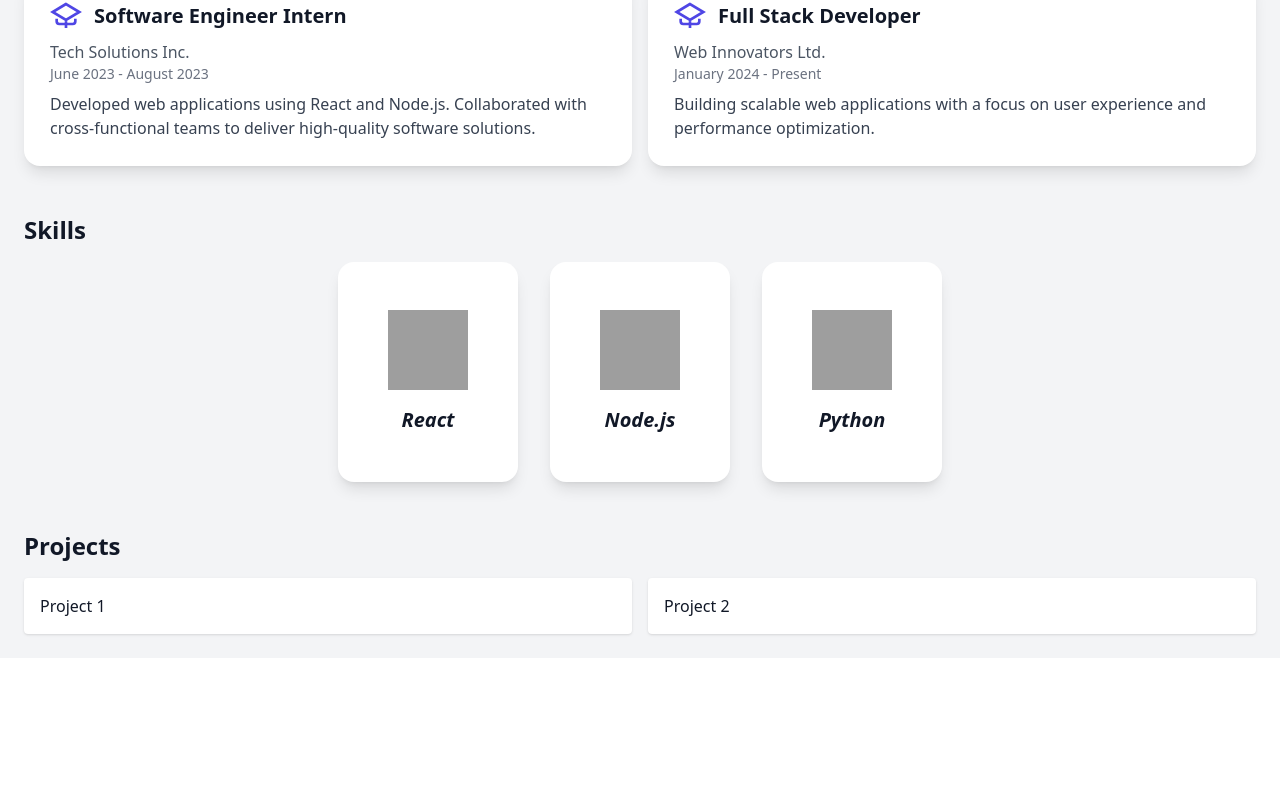
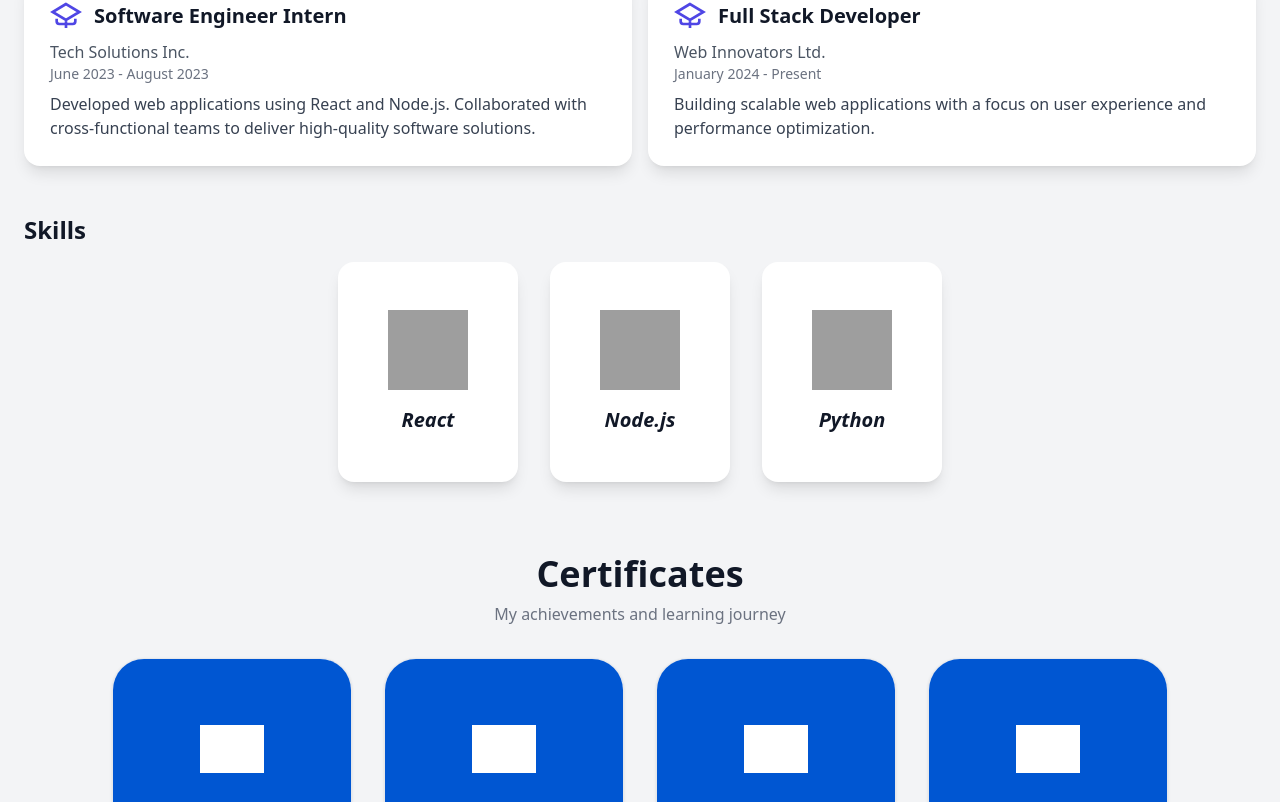
Before and after one commit to BuiNhienLoc/portfolio-site, a React (Create React App) app: page / in a window 1280 px wide. Shown: the part 1998-2800 px from the top of the page. Before the commit the page ends 2656 px from the top, so only its background shows below. Built offline with nearby package versions, Linux system fonts and the light colour scheme; grey boxes are pictures that could not be loaded.

Commit message:
Add certificates components

```diff
--- a/src/App.jsx
+++ b/src/App.jsx
@@ -5,6 +5,8 @@ import Education from "./components/Education/Education";
 import JobInput from "./components/AI/JobInput";
 import Skills from "./components/Skills/SkillGrid";
 import Experience from "./components/Experience/Experience";
+import Certificates from "./components/Certificates/Certificates";
+
 
 
 // Navigation bar component
@@ -15,6 +17,7 @@ function Navbar() {
     { label: "Education", id: "education-section" },
     { label: "Experience", id: "experience-section" },
     { label: "Skills", id: "skills-section" },
+    { label: "Certificates", id: "certificates-section" },
     { label: "Projects", id: "projects-section" },
   ];
 
@@ -74,6 +77,9 @@ export default function App() {
         <section id="skills-section">
           <Skills />
         </section>
+        <section id="certificates-section">
+          <Certificates />
+        </section>
         <section id="projects-section">
           <Projects />
         </section>
--- /dev/null
+++ b/src/components/Certificates/Certificates.jsx
@@ -0,0 +1,123 @@
+import { useState } from "react";
+
+// Example certificate data
+const certificates = [
+  {
+    title: "Introduction to Frontend Development",
+    provider: "coursera",
+    logo: "https://upload.wikimedia.org/wikipedia/commons/7/7c/Coursera_logo.svg",
+    url: "https://coursera.org/certificate/frontend-intro",
+  },
+  {
+    title: "Programming with JavaScript",
+    provider: "coursera",
+    logo: "https://upload.wikimedia.org/wikipedia/commons/7/7c/Coursera_logo.svg",
+    url: "https://coursera.org/certificate/js-programming",
+  },
+  {
+    title: "Version Control",
+    provider: "coursera",
+    logo: "https://upload.wikimedia.org/wikipedia/commons/7/7c/Coursera_logo.svg",
+    url: "https://coursera.org/certificate/version-control",
+  },
+  {
+    title: "React Basics",
+    provider: "coursera",
+    logo: "https://upload.wikimedia.org/wikipedia/commons/7/7c/Coursera_logo.svg",
+    url: "https://coursera.org/certificate/react-basics",
+  },
+  {
+    title: "Introduction to Cybersecurity",
+    provider: "coursera",
+    logo: "https://upload.wikimedia.org/wikipedia/commons/7/7c/Coursera_logo.svg",
+    url: "https://coursera.org/certificate/cybersecurity-intro",
+  },
+  {
+    title: "AI for Everyone",
+    provider: "coursera",
+    logo: "https://upload.wikimedia.org/wikipedia/commons/7/7c/Coursera_logo.svg",
+    url: "https://coursera.org/certificate/ai-for-everyone",
+  }
+  // Add more certificates as needed
+];
+
+const CARDS_PER_PAGE = 4;
+
+export default function Certificates() {
+  const [page, setPage] = useState(0);
+  const totalPages = Math.ceil(certificates.length / CARDS_PER_PAGE);
+
+  const handlePrev = () => setPage((p) => Math.max(0, p - 1));
+  const handleNext = () => setPage((p) => Math.min(totalPages - 1, p + 1));
+
+  const visibleCertificates = certificates.slice(
+    page * CARDS_PER_PAGE,
+    page * CARDS_PER_PAGE + CARDS_PER_PAGE
+  );
+
+  return (
+    <section className="py-12 px-4 max-w-6xl mx-auto" id="certificates-section">
+      <h2 className="text-4xl font-bold text-center mb-2">Certificates</h2>
+      <p className="text-gray-500 text-center mb-8">My achievements and learning journey</p>
+      <div className="w-full flex flex-col items-center">
+        <div className="relative w-full flex items-center justify-center">
+          {/* Left Arrow */}
+          <button
+            onClick={handlePrev}
+            disabled={page === 0}
+            className={`absolute left-0 z-10 bg-white rounded-full shadow p-2 text-2xl transition hover:bg-gray-100 disabled:opacity-40 disabled:cursor-not-allowed`}
+            aria-label="Previous"
+          >
+            <span>&#8249;</span>
+          </button>
+
+          {/* Certificates Row */}
+          <div className="flex gap-8 justify-center w-full">
+            {visibleCertificates.map((cert) => (
+              <a
+                key={cert.title}
+                href={cert.url}
+                target="_blank"
+                rel="noopener noreferrer"
+                className="flex flex-col items-center bg-white rounded-[2rem] shadow border border-gray-200 w-60 min-h-[340px] overflow-hidden transition-transform hover:scale-105"
+                title={cert.title}
+              >
+                <div className="bg-[#0056d2] w-full flex items-center justify-center" style={{ height: "180px" }}>
+                  <img
+                    src={cert.logo}
+                    alt={cert.provider}
+                    className="h-12"
+                    style={{ filter: "brightness(0) invert(1)" }}
+                  />
+                </div>
+                <div className="flex-1 flex items-center justify-center px-4 py-6 text-center">
+                  <span className="font-semibold text-lg text-gray-800">{cert.title}</span>
+                </div>
+              </a>
+            ))}
+          </div>
+
+          {/* Right Arrow */}
+          <button
+            onClick={handleNext}
+            disabled={page === totalPages - 1}
+            className={`absolute right-0 z-10 bg-white rounded-full shadow p-2 text-2xl transition hover:bg-gray-100 disabled:opacity-40 disabled:cursor-not-allowed`}
+            aria-label="Next"
+          >
+            <span>&#8250;</span>
+          </button>
+        </div>
+
+        {/* Pagination Dots */}
+        <div className="flex gap-2 mt-6">
+          {Array.from({ length: totalPages }).map((_, idx) => (
+            <span
+              key={idx}
+              className={`w-3 h-3 rounded-full ${idx === page ? "bg-gray-800" : "bg-gray-300"}`}
+            />
+          ))}
+        </div>
+      </div>
+    </section>
+  );
+}
```
